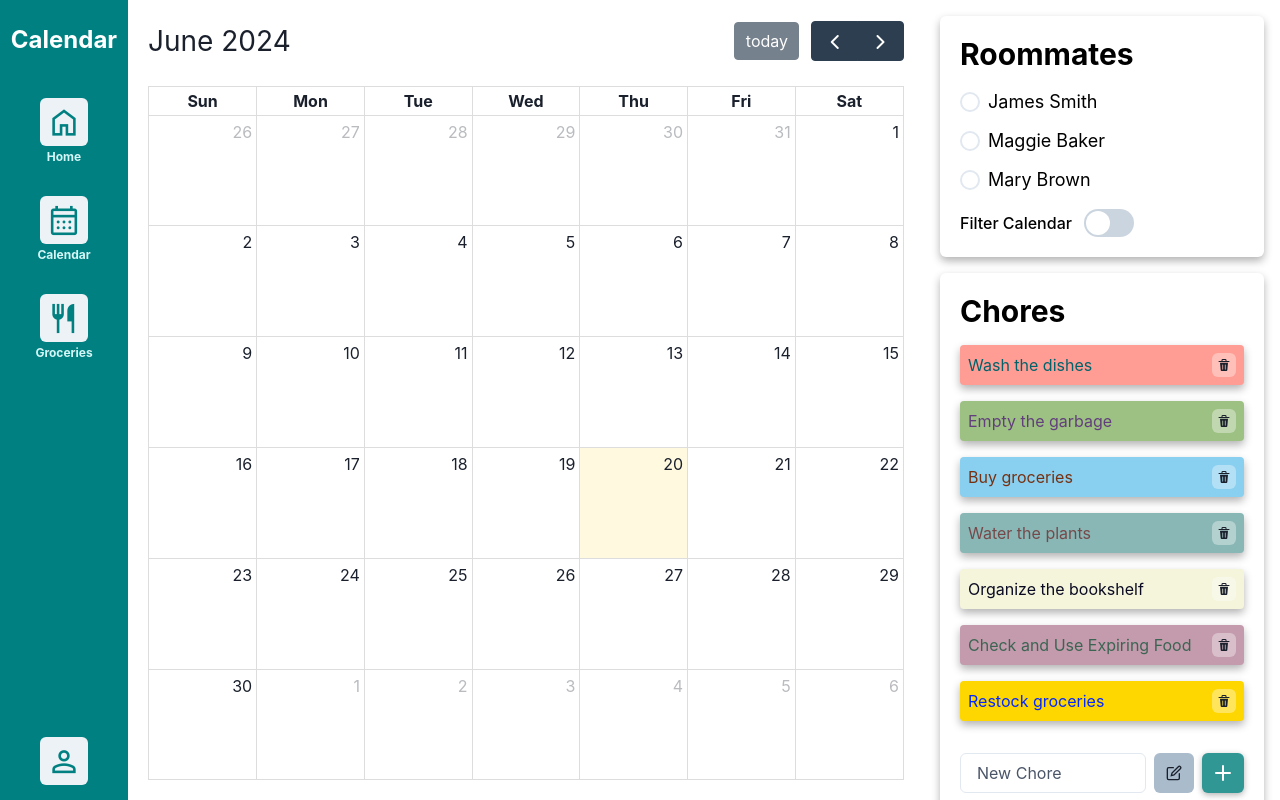
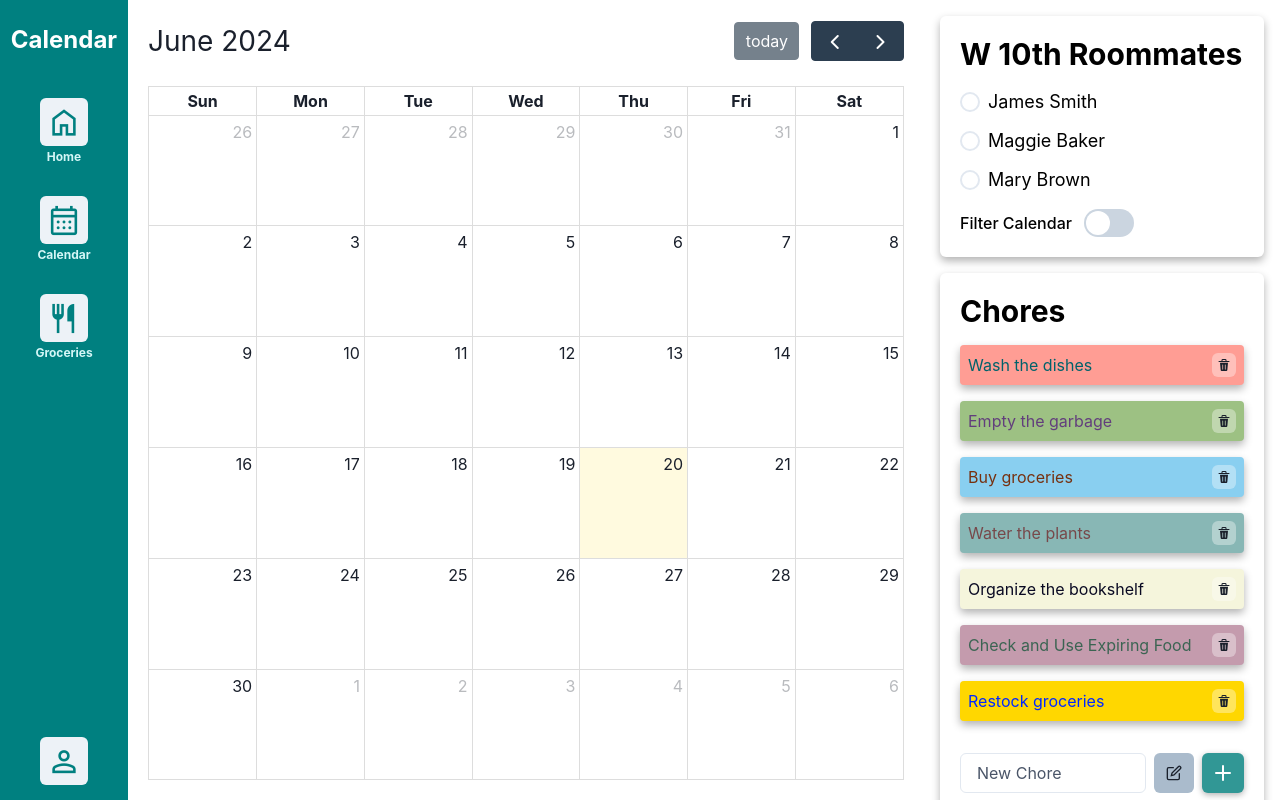
Before and after one commit to ubc-cpsc455-2024S/project-05_bus, a React (Vite) app in the folder client/: page /calendar in a window 1280 px wide. Built offline with nearby package versions, Linux system fonts and the light colour scheme.

Commit message:
Memoise group members seelector

```diff
--- a/client/package.json
+++ b/client/package.json
@@ -26,7 +26,8 @@
     "react-colorful": "^5.6.1",
     "react-dom": "^18.2.0",
     "react-redux": "^9.1.2",
-    "react-router-dom": "^6.23.1"
+    "react-router-dom": "^6.23.1",
+    "reselect": "^5.1.1"
   },
   "devDependencies": {
     "@types/react": "^18.2.66",
--- a/client/src/components/Calendar/CalendarPeople.jsx
+++ b/client/src/components/Calendar/CalendarPeople.jsx
@@ -13,9 +13,11 @@ import {
 import { setSelectedMember } from "../../redux/slices/membersSlice";
 import { toggleFilter } from "../../redux/slices/calendarSlice";
 import useCurrentGroupMembers from "../../hooks/useCurrentGroupMembers";
+import useCurrentGroup from "../../hooks/useCurrentGroup";
 
 export default function CalendarPeople() {
   const dispatch = useDispatch();
+  const currentGroup = useCurrentGroup();
   const members = useCurrentGroupMembers();
   const selectedMember = useSelector((state) => state.members.selectedMember);
   const isFiltered = useSelector((state) => state.events.filter);
@@ -32,7 +34,7 @@ export default function CalendarPeople() {
   return (
     <Box p={0}>
       <Heading mb={4} size="lg" color="black">
-        Roommates
+        {currentGroup.name}
       </Heading>
       <RadioGroup
         onChange={handleRadioChange}
--- a/client/src/hooks/useCurrentGroup.jsx
+++ b/client/src/hooks/useCurrentGroup.jsx
@@ -4,7 +4,6 @@ import useCurrentUser from './useCurrentUser';
 export default function useCurrentGroup() {
   const currentUser = useCurrentUser();
   const currentGroup = useSelector((state) => state.groups.groups.find(group => group.id === currentUser.groupID));
-  console.log("currentGroup!!", currentGroup)
 
   return currentGroup;
 }
--- a/client/src/hooks/useCurrentGroupMembers.js
+++ b/client/src/hooks/useCurrentGroupMembers.js
@@ -1,10 +1,10 @@
 import { useSelector } from 'react-redux';
 import useCurrentGroup from './useCurrentGroup';
+import { selectGroupMembers } from '../selectors/groupsSelectors';
 
 export default function useCurrentGroupMembers() {
   const currentGroup = useCurrentGroup();
-  const memberIDs = new Set(currentGroup.memberIDs);
-  const members = useSelector((state) => state.users.users.filter(user => memberIDs.has(user.id)));
+  const members = useSelector((state) => selectGroupMembers(state, currentGroup));
 
   return members;
 }
--- /dev/null
+++ b/client/src/selectors/groupsSelectors.js
@@ -0,0 +1,12 @@
+import { createSelector } from 'reselect';
+
+const selectUsers = (state) => state.users.users;
+const selectCurrentGroup = (state, currentGroup) => currentGroup;
+
+export const selectGroupMembers = createSelector(
+  [selectUsers, selectCurrentGroup],
+  (users, currentGroup) => {
+    const memberIDs = new Set(currentGroup.memberIDs);
+    return users.filter(user => memberIDs.has(user.id));
+  }
+);
```
Also changed, not shown: 1 other file (tests, documents, lock files or other folders).
